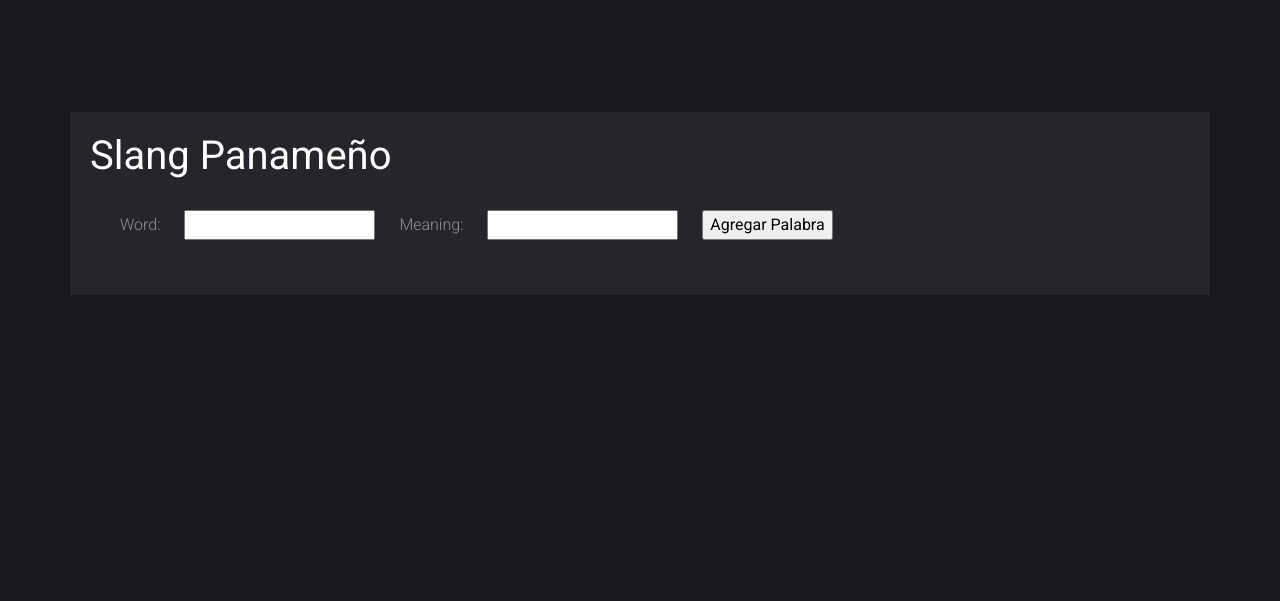
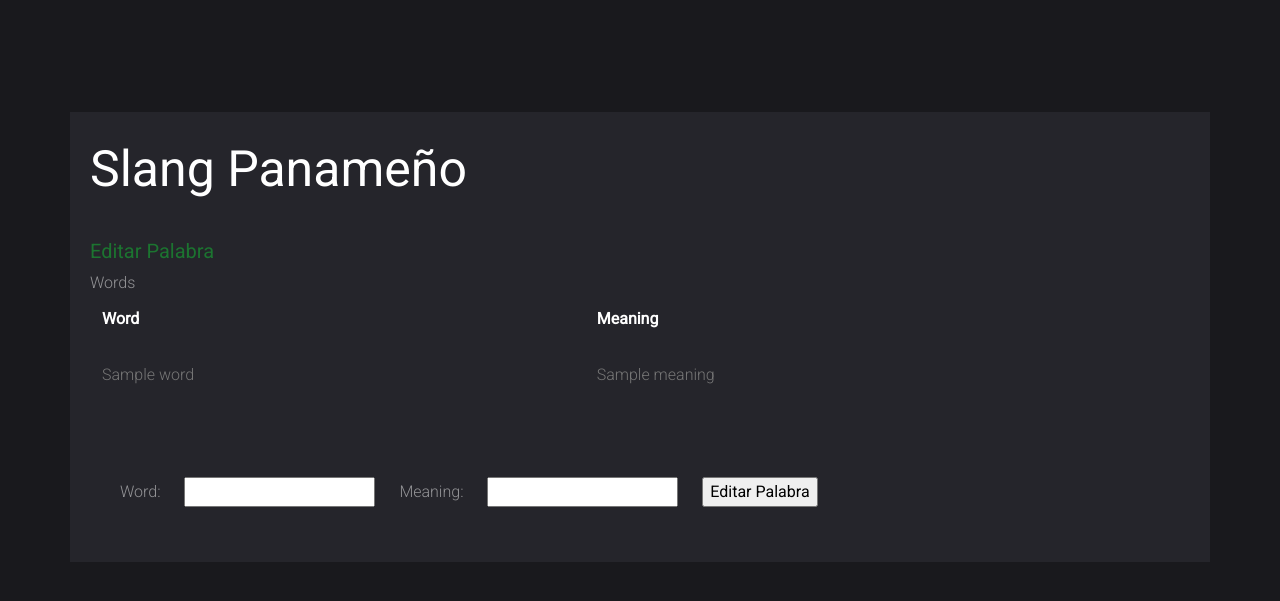
Before and after one commit to meElmerGJ/slangFlask, a Flask app: page /edit_word in a window 1280 px wide. Shown: the top 601 px of the page. Run offline with Flask 3, Linux system fonts and the light colour scheme; a database or web service that is not in the repository returns one stand-in record (values such as "Sample title"); some libraries are stand-ins or nearby versions.

Commit message:
Adding Edit Word funcionality

```diff
--- a/app.py
+++ b/app.py
@@ -24,7 +24,13 @@ def insert_slang():
 
 @app.route('/edit_word', methods=['POST', 'GET'])
 def edit_slang():
-    return render_template('edit_word.html')
+    if request.method == 'POST':
+        word = request.form.get('word')
+        meaning = request.form.get('meaning')
+        slang.update_one({'word': word}, {'$set': {'word': word, 'meaning': meaning}})
+        return redirect(url_for('index'))
+    documents = slang.find()
+    return render_template('edit_word.html', documents=documents)
 
 
 @app.route('/search_word', methods=['POST', 'GET'])
--- a/static/css/style.css
+++ b/static/css/style.css
@@ -1,11 +1,16 @@
 h1{
   color: white;
+  font-size: 50px;
+}
+
+h2{
+  color: #28a745;
+  font-size: 20px;
 }
 
 #def_btn{
   padding: 20px;
   margin: 50px;
-  overflow: auto;
 }
 
 .my_form{
@@ -22,8 +27,8 @@ p {
   color: #b3b3b3;
   font-weight: 300; }
 
-h2, h3, h4, h5, h6,
-.h2, .h3, .h4, .h5, .h6 {
+h3, h4, h5, h6,
+.h3, .h4, .h5, .h6 {
   font-family: "Roboto", -apple-system, BlinkMacSystemFont, "Segoe UI", Roboto, "Helvetica Neue", Arial, "Noto Sans", sans-serif, "Apple Color Emoji", "Segoe UI Emoji", "Segoe UI Symbol", "Noto Color Emoji"; }
 
 a {
--- a/templates/base.html
+++ b/templates/base.html
@@ -16,14 +16,14 @@
 	<!-- Style -->
 	<link rel="stylesheet" href="../static/css/style.css">
 
-	<title>Table #8</title>
+	<title>Slang Panameño</title>
 </head>
 <body>
 <div class="content">
 
 	<div class="container my_form" >
 		<h1>
-			Slang Panameño
+			<a href="/" class=modal-title style="color: white">Slang Panameño</a>
 		</h1>
 			{% block content %}
 			{% endblock %}
--- a/templates/edit_word.html
+++ b/templates/edit_word.html
@@ -1,14 +1,45 @@
 {%extends 'base.html'%} <---------------------
     {%block content%}
-		<form action="/new_word" method="post" style="margin: 10px">
-			<label class="text-white-50" for="word" style="padding: 20px">Word: </label>
-			<input type="text" id="wordId" name="word">
+		<br>
+		<h2 style="color: #1c7430">
+			Editar Palabra
+		</h2>
+		<div>
+			<div class="table-responsive custom-table-responsive">
+			<div class="text-white-50">
+				Words
+			</div>
+			<table class="table custom-table">
+				<thead>
+				<tr>
+					<th scope="col">Word</th>
+					<th scope="col">Meaning</th>
+				</tr>
+				</thead>
+				<tbody>
+				{% for doc in documents %}
+					<tr>
+						<td >
+							{{ doc.word }}
+						</td>
+						<td >
+							{{ doc.meaning }}
+						</td>
+				{% endfor %}
+				</tbody>
+			</table>
+			</div>
+			<br>
+			<form action="/edit_word" method="post" style="margin: 10px">
+				<label class="text-white-50" for="wordId" style="padding: 20px">Word: </label>
+				<input type="text" id="wordId" name="word">
 
-			<label class="text-white-50" for="meaning" style="padding: 20px">Meaning: </label>
-			<input type="text" id="meaningId" name="meaning">
+				<label class="text-white-50" for="meaningId" style="padding: 20px">Meaning: </label>
+				<input type="text" id="meaningId" name="meaning">
 
-			<!-- Add more input fields based on your document structure -->
+				<!-- Add more input fields based on your document structure -->
 
-			<input type="submit" value="Agregar Palabra" style="margin: 20px">
-		</form>
-    {%endblock%}
+				<input type="submit" value="Editar Palabra" style="margin: 20px">
+			</form>
+		</div>
+	{%endblock%}
--- a/templates/index.html
+++ b/templates/index.html
@@ -16,14 +16,14 @@
 	<!-- Style -->
 	<link rel="stylesheet" href="../static/css/style.css">
 
-	<title>Table #8</title>
+	<title>SLANG PANAMEÑO</title>
 </head>
 <body>
 <div class="content">
 
 	<div class="container">
 		<h1>
-			Slang Panameño
+			<a href="/" class=modal-title style="color: white">Slang Panameño</a>
 		</h1>
 		<div class="table-responsive custom-table-responsive">
 			<div class="text-white-50">
--- a/templates/new_word.html
+++ b/templates/new_word.html
@@ -1,5 +1,9 @@
 {%extends 'base.html'%} <---------------------
     {%block content%}
+		<br>
+		<h2 style="color: #1c7430">
+			Nueva Palabra
+		</h2>
 		<form action="/new_word" method="post" style="margin: 10px">
 			<label class="text-white-50" for="word" style="padding: 20px">Word: </label>
 			<input type="text" id="wordId" name="word">
```
Also changed, not shown: templates/del_word.html (+33 -2 lines).
